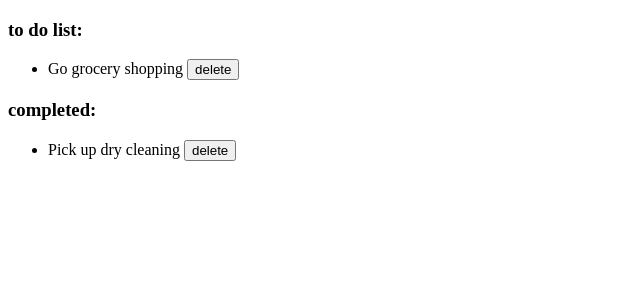
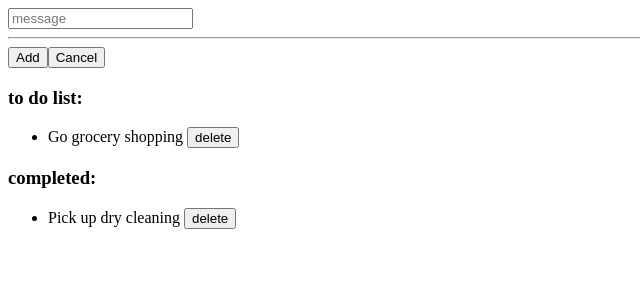
Before and after one commit to isabel985/to-do, a React (Create React App) app: page / in a window 1280 px wide. Shown: the top 300 px of the page, without its empty margins (0-640 px from the left). Built offline with nearby package versions, Linux system fonts and the light colour scheme.

Commit message:
added the add function

```diff
--- a/src/App.js
+++ b/src/App.js
@@ -1,12 +1,13 @@
 import React, { Component } from 'react';
-import logo from './logo.svg';
 import './App.css';
 import ToDoList from './containers/ToDoList'
+import AddListItem from './containers/AddListItem';
 
 class App extends Component {
   render() {
     return (
         <div>
+          <AddListItem />
           <ToDoList />
         </div>
     );
--- a/src/actions/index.js
+++ b/src/actions/index.js
@@ -1,5 +1,5 @@
 import uuidv4 from 'uuid/v4';
-import { DELETE_TODO } from './types'
+import { DELETE_TODO, ADD_TODO } from './types'
 
 export const deleteListItem = id => ({
     type: DELETE_TODO,
@@ -7,3 +7,12 @@ export const deleteListItem = id => ({
         id
     }
 });
+
+export const addListItem = ({ message }) => ({
+    type: ADD_TODO,
+    payload: {
+        id: uuidv4(),
+        message,
+        completed: false
+    }
+})
--- a/src/actions/types.js
+++ b/src/actions/types.js
@@ -1 +1,2 @@
 export const DELETE_TODO = 'DELETE_TODO';
+export const ADD_TODO = 'ADD_TODO';
--- a/src/components/NewListItem.js
+++ b/src/components/NewListItem.js
@@ -1,9 +1,40 @@
 import React, { Component } from 'react';
 
 class NewListItem extends Component {
-    // state = {
-    //     message: ''
-    // }
+    state = {
+        message: ''
+    }
 
-    handleInputChange
+    handleInputChange = e => {
+        this.setState({
+            [e.target.name]: e.target.value
+        });
+    };
+
+    handleSubmit = e => {
+        e.preventDefault();
+        if (this.state.message.trim()) {
+            this.props.onAddListItem(this.state);
+            this.handleReset();
+        }
+    };
+
+    handleReset = () => {
+        this.setState({
+            message: ''
+        })
+    };
+
+    render() {
+        return (
+            <form onSubmit={this.handleSubmit}>
+                <input type="text" name="message" placeholder="message" onChange={this.handleInputChange} value={this.state.message} />
+                <hr />
+                <button type="submit">Add</button>
+                <button type="button" onClick={this.handleReset}>Cancel</button>
+            </form>
+        )
+    }
 }
+
+export default NewListItem;
--- /dev/null
+++ b/src/containers/AddListItem.js
@@ -0,0 +1,14 @@
+import { connect } from 'react-redux';
+import { addListItem } from '../actions';
+import NewListItem from '../components/NewListItem';
+
+const mapDispatchToProps = dispatch => {
+    return {
+        onAddListItem: item => {
+            dispatch(addListItem(item));
+        }
+    }
+}
+
+export default connect(
+    null, mapDispatchToProps)(NewListItem);
--- a/src/reducers/index.js
+++ b/src/reducers/index.js
@@ -1,8 +1,10 @@
-import { DELETE_TODO } from '../actions/types';
+import { DELETE_TODO, ADD_TODO } from '../actions/types';
 import initialState from '../data/listItems';
 
 export default function toDoListReducer(state = initialState, action) {
     switch (action.type) {
+        case ADD_TODO:
+            return [...state, action.payload];
         case DELETE_TODO:
             return state.filter(listItem => listItem.id !== action.payload.id);
         default:
```
Also changed, not shown: src/containers/ToDoList.js (+4 -4 lines).
